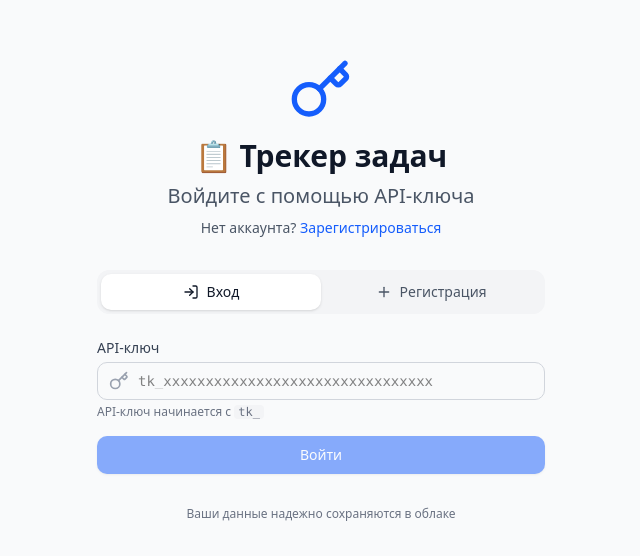
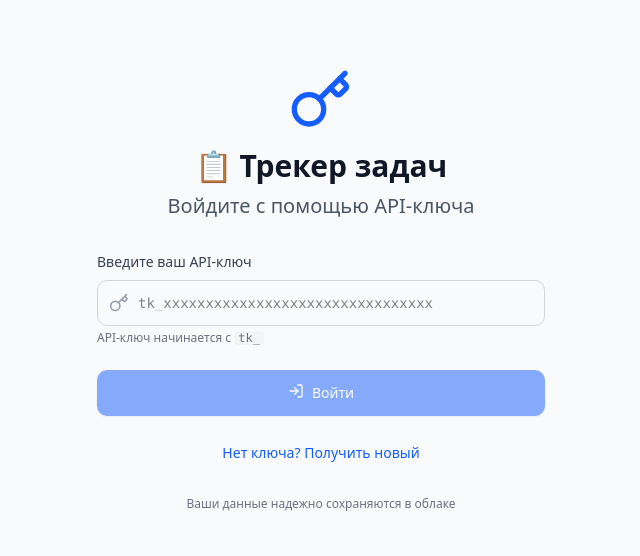
Before and after one commit to Clashrey/trackerclash, a React (Vite) app: page / in a window 1280 px wide. Shown: the part 110-666 px from the top of the page, without its empty margins (319-959 px from the left). Built offline with nearby package versions, Linux system fonts and the light colour scheme.

Commit message:
Update AuthForm.tsx

```diff
--- a/src/components/AuthForm.tsx
+++ b/src/components/AuthForm.tsx
@@ -1,17 +1,54 @@
 import React, { useState } from 'react'
-import { Key, Copy, Eye, EyeOff, Plus, LogIn, User } from 'lucide-react'
+import { Key, Copy, Eye, EyeOff, Plus, LogIn } from 'lucide-react'
 import { LoadingSpinner } from './ui/LoadingSpinner'
-import { supabase, generateApiKey, validateApiKey, setUserContext } from '@/lib/supabase'
+import { supabase, generateApiKey, validateApiKey } from '@/lib/supabase'
 
 export function AuthForm() {
-  const [mode, setMode] = useState<'login' | 'register'>('login')
+  const [mode, setMode] = useState<'login' | 'register' | 'generated'>('login')
   const [apiKey, setApiKey] = useState('')
-  const [userName, setUserName] = useState('')
   const [generatedKey, setGeneratedKey] = useState('')
   const [showKey, setShowKey] = useState(false)
   const [loading, setLoading] = useState(false)
   const [error, setError] = useState('')
   const [copied, setCopied] = useState(false)
+
+  const handleGenerateKey = async () => {
+    setLoading(true)
+    setError('')
+
+    try {
+      const newApiKey = generateApiKey()
+      const userId = crypto.randomUUID()
+
+      const { data: user, error } = await supabase
+        .from('users')
+        .insert([
+          {
+            user_id: userId,
+            api_key: newApiKey,
+            name: 'Пользователь'
+          }
+        ])
+        .select()
+        .single()
+
+      if (error) {
+        if (error.code === '23505') {
+          setError('Попробуйте еще раз - ключ уже существует')
+          return
+        }
+        throw error
+      }
+
+      setGeneratedKey(newApiKey)
+      setMode('generated')
+    } catch (err) {
+      setError('Ошибка при создании ключа: ' + (err as Error).message)
+      console.error(err)
+    } finally {
+      setLoading(false)
+    }
+  }
 
   const handleLogin = async () => {
     if (!validateApiKey(apiKey)) {
@@ -23,10 +60,6 @@
     setError('')
 
     try {
-      // Временно устанавливаем контекст для поиска
-      await setUserContext('temp')
-
-      // Проверяем существование пользователя
       const { data: user, error } = await supabase
         .from('users')
         .select('*')
@@ -38,9 +71,6 @@
         return
       }
 
-      // Устанавливаем правильный контекст
-      await setUserContext(user.user_id)
-
       // Обновляем последнюю активность
       await supabase
         .from('users')
@@ -50,57 +80,11 @@
       // Сохраняем ключ
       localStorage.setItem('tracker_api_key', apiKey)
 
-      // Перезагружаем страницу для обновления состояния
+      // Перезагружаем страницу
       window.location.reload()
 
     } catch (err) {
       setError('Ошибка при авторизации: ' + (err as Error).message)
-      console.error(err)
-    } finally {
-      setLoading(false)
-    }
-  }
-
-  const handleRegister = async () => {
-    if (!userName.trim()) {
-      setError('Введите имя пользователя')
-      return
-    }
-
-    setLoading(true)
-    setError('')
-
-    try {
-      const newApiKey = generateApiKey()
-      const userId = crypto.randomUUID()
-
-      // Устанавливаем контекст для нового пользователя
-      await setUserContext(userId)
-
-      const { data: user, error } = await supabase
-        .from('users')
-        .insert([
-          {
-            user_id: userId,
-            api_key: newApiKey,
-            name: userName.trim()
-          }
-        ])
-        .select()
-        .single()
-
-      if (error) {
-        if (error.code === '23505') { // unique violation
-          setError('Попробуйте еще раз - ключ уже существует')
-          return
-        }
-        throw error
-      }
-
-      setGeneratedKey(newApiKey)
-      setApiKey(newApiKey)
-    } catch (err) {
-      setError('Ошибка при создании аккаунта: ' + (err as Error).message)
       console.error(err)
     } finally {
       setLoading(false)
@@ -117,31 +101,38 @@
     }
   }
 
-  if (generatedKey) {
+  const continueToLogin = () => {
+    setApiKey(generatedKey)
+    setMode('login')
+    setGeneratedKey('')
+  }
+
+  // Экран с сгенерированным ключом
+  if (mode === 'generated') {
     return (
       <div className="min-h-screen flex items-center justify-center bg-gray-50 py-12 px-4 sm:px-6 lg:px-8">
         <div className="max-w-md w-full space-y-8">
           <div className="text-center">
             <Key className="h-16 w-16 text-blue-600 mx-auto mb-4" />
             <h2 className="text-3xl font-extrabold text-gray-900">
-              Аккаунт создан!
+              Ваш ключ готов!
             </h2>
             <p className="mt-2 text-gray-600">
-              Сохраните ваш API-ключ в безопасном месте
+              Сохраните этот ключ для входа в приложение
             </p>
           </div>
 
           <div className="space-y-4">
             <div>
               <label className="block text-sm font-medium text-gray-700 mb-2">
-                Ваш API-ключ:
+                API-ключ:
               </label>
               <div className="relative">
                 <input
                   type={showKey ? 'text' : 'password'}
                   value={generatedKey}
                   readOnly
-                  className="w-full px-3 py-2 border border-gray-300 rounded-md bg-gray-50 font-mono text-sm focus:outline-none"
+                  className="w-full px-3 py-3 border border-gray-300 rounded-md bg-gray-50 font-mono text-sm focus:outline-none"
                 />
                 <div className="absolute right-2 top-1/2 transform -translate-y-1/2 flex space-x-1">
                   <button
@@ -159,25 +150,32 @@
                 </div>
               </div>
               {copied && (
-                <p className="text-green-600 text-sm mt-1">Скопировано!</p>
+                <p className="text-green-600 text-sm mt-1">✅ Скопировано!</p>
               )}
             </div>
 
             <div className="bg-yellow-50 border border-yellow-200 rounded-md p-4">
               <p className="text-yellow-800 text-sm">
-                <strong>Важно:</strong> Сохраните этот ключ! Он потребуется для входа в приложение.
-                Не передавайте его другим людям.
+                <strong>Важно:</strong> Сохраните этот ключ! Он потребуется для входа.
               </p>
             </div>
 
             <button
+              onClick={continueToLogin}
+              className="w-full flex justify-center py-3 px-4 border border-transparent rounded-md shadow-sm text-sm font-medium text-white bg-blue-600 hover:bg-blue-700 focus:outline-none focus:ring-2 focus:ring-offset-2 focus:ring-blue-500 transition-colors"
+            >
+              Войти с этим ключом
+            </button>
+
+            <button
               onClick={() => {
+                setMode('login')
                 setGeneratedKey('')
-                setMode('login')
+                setApiKey('')
               }}
-              className="w-full flex justify-center py-2 px-4 border border-transparent rounded-md shadow-sm text-sm font-medium text-white bg-blue-600 hover:bg-blue-700 focus:outline-none focus:ring-2 focus:ring-offset-2 focus:ring-blue-500 transition-colors"
+              className="w-full flex justify-center py-2 px-4 border border-gray-300 rounded-md shadow-sm text-sm font-medium text-gray-700 bg-white hover:bg-gray-50 focus:outline-none focus:ring-2 focus:ring-offset-2 focus:ring-blue-500 transition-colors"
             >
-              Продолжить к входу
+              У меня есть другой ключ
             </button>
           </div>
         </div>
@@ -185,6 +183,7 @@
     )
   }
 
+  // Основная форма
   return (
     <div className="min-h-screen flex items-center justify-center bg-gray-50 py-12 px-4 sm:px-6 lg:px-8">
       <div className="max-w-md w-full space-y-8">
@@ -196,85 +195,22 @@
           <h3 className="mt-2 text-xl text-gray-600">
             {mode === 'login'
               ? 'Войдите с помощью API-ключа'
-              : 'Создайте новый аккаунт'
+              : 'Получите новый ключ'
             }
           </h3>
-          <p className="mt-2 text-sm text-gray-600">
-            {mode === 'login' ? 'Нет аккаунта?' : 'Уже есть аккаунт?'}{' '}
-            <button
-              type="button"
-              onClick={() => {
-                setMode(mode === 'login' ? 'register' : 'login')
-                setError('')
-                setApiKey('')
-                setUserName('')
-              }}
-              className="font-medium text-blue-600 hover:text-blue-500 transition-colors"
-            >
-              {mode === 'login' ? 'Зарегистрироваться' : 'Войти'}
-            </button>
-          </p>
-        </div>
-
-        <div className="flex bg-gray-100 rounded-lg p-1 mb-6">
-          <button
-            onClick={() => setMode('login')}
-            className={`flex-1 py-2 px-4 rounded-md text-sm font-medium transition-colors flex items-center justify-center ${
-              mode === 'login'
-                ? 'bg-white text-gray-900 shadow-sm'
-                : 'text-gray-600 hover:text-gray-900'
-            }`}
-          >
-            <LogIn className="h-4 w-4 mr-2" />
-            Вход
-          </button>
-          <button
-            onClick={() => setMode('register')}
-            className={`flex-1 py-2 px-4 rounded-md text-sm font-medium transition-colors flex items-center justify-center ${
-              mode === 'register'
-                ? 'bg-white text-gray-900 shadow-sm'
-                : 'text-gray-600 hover:text-gray-900'
-            }`}
-          >
-            <Plus className="h-4 w-4 mr-2" />
-            Регистрация
-          </button>
         </div>
 
         {error && (
-          <div className="bg-red-50 border border-red-200 rounded-md p-3 mb-4">
+          <div className="bg-red-50 border border-red-200 rounded-md p-3">
             <p className="text-red-800 text-sm">{error}</p>
           </div>
         )}
 
-        <form className="space-y-4" onSubmit={(e) => {
-          e.preventDefault()
-          mode === 'login' ? handleLogin() : handleRegister()
-        }}>
-          {mode === 'register' && (
+        {mode === 'login' ? (
+          <div className="space-y-6">
             <div>
-              <label htmlFor="username" className="block text-sm font-medium text-gray-700 mb-1">
-                Имя пользователя
-              </label>
-              <div className="relative">
-                <input
-                  id="username"
-                  type="text"
-                  value={userName}
-                  onChange={(e) => setUserName(e.target.value)}
-                  placeholder="Введите ваше имя"
-                  className="w-full px-3 py-2 pl-10 border border-gray-300 rounded-md focus:outline-none focus:ring-2 focus:ring-blue-500 focus:border-blue-500"
-                  disabled={loading}
-                />
-                <User className="h-5 w-5 text-gray-400 absolute left-3 top-1/2 transform -translate-y-1/2" />
-              </div>
-            </div>
-          )}
-
-          {mode === 'login' && (
-            <div>
-              <label htmlFor="apikey" className="block text-sm font-medium text-gray-700 mb-1">
-                API-ключ
+              <label htmlFor="apikey" className="block text-sm font-medium text-gray-700 mb-2">
+                Введите ваш API-ключ
               </label>
               <div className="relative">
                 <input
@@ -283,7 +219,7 @@
                   value={apiKey}
                   onChange={(e) => setApiKey(e.target.value)}
                   placeholder="tk_xxxxxxxxxxxxxxxxxxxxxxxxxxxxxxxx"
-                  className="w-full px-3 py-2 pl-10 border border-gray-300 rounded-md focus:outline-none focus:ring-2 focus:ring-blue-500 focus:border-blue-500 font-mono text-sm"
+                  className="w-full px-3 py-3 pl-10 border border-gray-300 rounded-md focus:outline-none focus:ring-2 focus:ring-blue-500 focus:border-blue-500 font-mono text-sm"
                   disabled={loading}
                 />
                 <Key className="h-5 w-5 text-gray-400 absolute left-3 top-1/2 transform -translate-y-1/2" />
@@ -292,22 +228,62 @@
                 API-ключ начинается с <code className="bg-gray-100 px-1 rounded">tk_</code>
               </p>
             </div>
-          )}
 
-          <button
-            type="submit"
-            disabled={loading || (mode === 'login' && !apiKey) || (mode === 'register' && !userName)}
-            className="w-full flex justify-center py-2 px-4 border border-transparent rounded-md shadow-sm text-sm font-medium text-white bg-blue-600 hover:bg-blue-700 focus:outline-none focus:ring-2 focus:ring-offset-2 focus:ring-blue-500 disabled:opacity-50 disabled:cursor-not-allowed transition-colors"
-          >
-            {loading ? (
-              <LoadingSpinner />
-            ) : mode === 'login' ? (
-              'Войти'
-            ) : (
-              'Создать аккаунт'
-            )}
-          </button>
-        </form>
+            <button
+              onClick={handleLogin}
+              disabled={loading || !apiKey}
+              className="w-full flex justify-center py-3 px-4 border border-transparent rounded-md shadow-sm text-sm font-medium text-white bg-blue-600 hover:bg-blue-700 focus:outline-none focus:ring-2 focus:ring-offset-2 focus:ring-blue-500 disabled:opacity-50 disabled:cursor-not-allowed transition-colors"
+            >
+              {loading ? <LoadingSpinner /> : (
+                <>
+                  <LogIn className="h-4 w-4 mr-2" />
+                  Войти
+                </>
+              )}
+            </button>
+
+            <div className="text-center">
+              <button
+                type="button"
+                onClick={() => setMode('register')}
+                className="text-blue-600 hover:text-blue-500 text-sm font-medium"
+              >
+                Нет ключа? Получить новый
+              </button>
+            </div>
+          </div>
+        ) : (
+          <div className="space-y-6">
+            <div className="bg-blue-50 border border-blue-200 rounded-md p-4">
+              <p className="text-blue-800 text-sm">
+                Нажмите кнопку ниже, чтобы получить уникальный API-ключ для доступа к вашим задачам.
+              </p>
+            </div>
+
+            <button
+              onClick={handleGenerateKey}
+              disabled={loading}
+              className="w-full flex justify-center py-3 px-4 border border-transparent rounded-md shadow-sm text-sm font-medium text-white bg-green-600 hover:bg-green-700 focus:outline-none focus:ring-2 focus:ring-offset-2 focus:ring-green-500 disabled:opacity-50 disabled:cursor-not-allowed transition-colors"
+            >
+              {loading ? <LoadingSpinner /> : (
+                <>
+                  <Plus className="h-4 w-4 mr-2" />
+                  Создать новый ключ
+                </>
+              )}
+            </button>
+
+            <div className="text-center">
+              <button
+                type="button"
+                onClick={() => setMode('login')}
+                className="text-blue-600 hover:text-blue-500 text-sm font-medium"
+              >
+                Уже есть ключ? Войти
+              </button>
+            </div>
+          </div>
+        )}
 
         <div className="text-center text-xs text-gray-500 mt-4">
           Ваши данные надежно сохраняются в облаке
```
